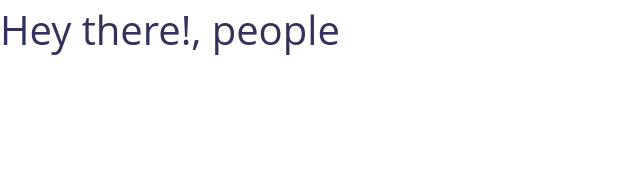
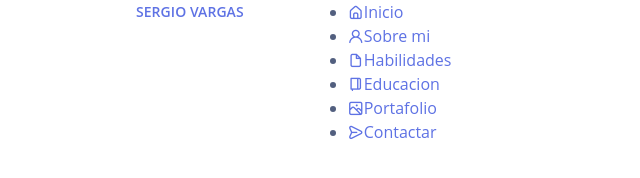
Before and after one commit to Enrique213-VP/personalPortfolio, a plain HTML site: page index.html in a window 1280 px wide. Shown: the whole page, without its empty margins (0-640 px from the left). Drawn offline with nearby package versions, Linux system fonts and the light colour scheme; a web font is replaced by a local one.

Commit message:
init the navbar and update files

```diff
--- a/assets/css/style.css
+++ b/assets/css/style.css
@@ -0,0 +1,6 @@
+
+/*
+font-family: 'Edu QLD Beginner', cursive;
+font-family: 'Shadows Into Light', cursive;
+font-family: 'Ubuntu', sans-serif;
+*/
--- a/index.html
+++ b/index.html
@@ -5,8 +5,20 @@
     <meta charset="utf-8">
     <meta name="viewport" content="width=device-width, initial-scale=1">
 
+
+    <!-- Icon page -->
+    <link href="/assets/img/iconp.ico" rel="icon" >
+
+    <!--ICONS-->
+    <link href="https://unicons.iconscout.com/release/v4.0.0/css/line.css" rel="stylesheet">
+
     <!-- Bootstrap CSS -->
     <link href="https://cdn.jsdelivr.net/npm/bootstrap@5.1.3/dist/css/bootstrap.min.css" rel="stylesheet" integrity="sha384-1BmE4kWBq78iYhFldvKuhfTAU6auU8tT94WrHftjDbrCEXSU1oBoqyl2QvZ6jIW3" crossorigin="anonymous">
+
+    <!-- FONT GOOGLE-->
+    <link rel="preconnect" href="https://fonts.googleapis.com">
+    <link rel="preconnect" href="https://fonts.gstatic.com" crossorigin>
+    <link href="https://fonts.googleapis.com/css2?family=Edu+QLD+Beginner:wght@400;500&family=Shadows+Into+Light&family=Ubuntu:ital,wght@0,300;1,300&display=swap" rel="stylesheet">
 
     <!-- Argon CSS -->
     <link type="text/css" href="/assets/css/argon-design-system.min.css" rel="stylesheet">
@@ -17,7 +29,94 @@
     <title>Sergio Vargas</title>
   </head>
   <body>
-    <h1>Hey there!, people</h1>
+    <!-- HEADER -->
+    <header class="header" id="header">
+        <nav class="nav container nav-expand-lg">
+            <a href="" class="nav__log navbar-brand ml-3"> Sergio Vargas</a>
+            <button class="navbar-toggler" type="button" data-toggle="collapse" data-target="#navbar-default" aria-controls="navbat-default" aria-expanded="false" aria-label="Toggle navigation">
+                <span class="navbar-toggler-icon"></span>
+            </button>
+
+            <div class="nav__menu" id="nav-menu">
+                <ul class="nav__list grid">
+                    <li class="nav__item">
+                        <a href="#home" class="nav__link">
+                            <i class="uil uil-estate nav__icon"></i>Inicio
+                        </a>
+                    </li>
+
+                    <li class="nav__item">
+                        <a href="#about" class="nav__link">
+                            <i class="uil uil-user nav__icon"></i>Sobre mi
+                        </a>
+                    </li>
+
+                    <li class="nav__item">
+                        <a href="#skills" class="nav__link">
+                            <i class="uil uil-file nav__icon"></i>Habilidades
+                        </a>
+                    </li>
+
+                    <li class="nav__item">
+                        <a href="#qualification" class="nav__link">
+                            <i class="uil uil-diary nav__icon"></i>Educacion
+                        </a>
+                    </li>
+
+                    <li class="nav__item">
+                        <a href="#portfolio" class="nav__link">
+                            <i class="uil uil-scenery nav__icon"></i>Portafolio
+                        </a>
+                    </li>
+
+                    <li class="nav__item">
+                        <a href="#contact" class="nav__link">
+                            <i class="uil uil-message nav__icon"></i>Contactar
+                        </a>
+                    </li>
+                </ul>
+
+            </div>
+        </nav>
+
+    </header>
+
+    <!-- MAIN -->
+    <main class="main">
+
+        <!-- HOME -->
+        <section class="home section" id="home">
+
+        </section>
+        <!-- ABOUT ME -->
+        <section class="about section" id="about">
+
+        </section>
+
+        <!-- Skills  -->
+        <section class="skills section" id="skills">
+
+        </section>
+        <!-- QUALIFICATIONS (Education and Experience) -->
+        <section class="qualification section" id="qualification">
+
+        </section>
+
+        <!-- PORTFOLIO -->
+        <section class="portfolio section" id="portfolio">
+
+        </section>
+
+        <!-- CONTACT US -->
+        <section class="contact section" id="contact">
+
+        </section>
+    </main>
+
+    <!-- FOOTER -->
+    <footer class="footer">
+
+    </footer>
 
 
     <!-- Option 1: Bootstrap Bundle with Popper
```
Also changed, not shown: assets/img/iconp.ico (added), 1 other file.
